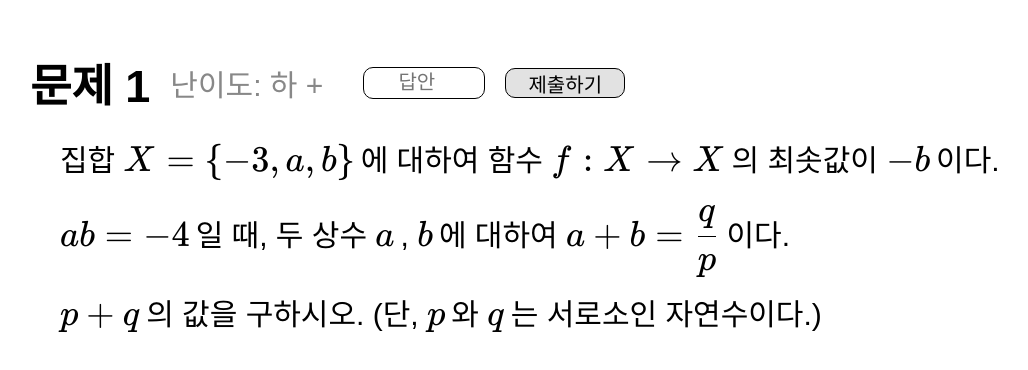
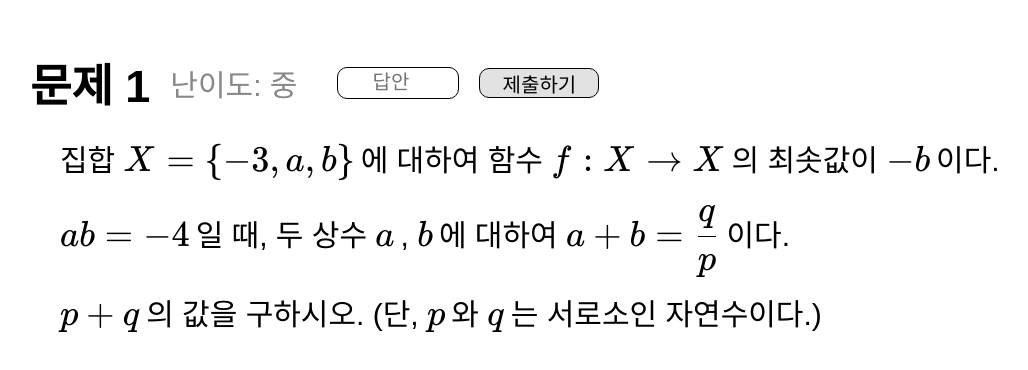
Before and after one commit to hensuforsu/web, a plain HTML site: page 공통수학2/함그/함수/q1.html in a window 1280 px wide. Shown: the top 370 px of the page, without its empty margins (20-1048 px from the left). Drawn offline with nearby package versions, Linux system fonts and the light colour scheme.

Commit message:
Add files via upload

```diff
--- a/공통수학2/함그/함수/q1.html
+++ b/공통수학2/함그/함수/q1.html
@@ -20,7 +20,7 @@
 <body>
     <div class="problem-header">
         <h2>문제 1</h2>
-        <span id="difficulty">난이도: 하 +</span>
+        <span id="difficulty">난이도: 중</span>
         <input id="input" type="number" min="0" max="999" placeholder="답안" required>
         <button id="submit" onclick="checkAnswer(8);">제출하기</button>
         <span id="output"></span>
```
